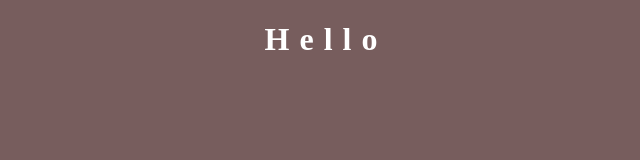
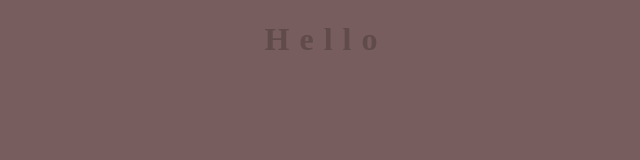
Before and after one commit to Piskovyk/Front-end-Basic, a plain HTML site: page FE-BasicL1/index.html in a window 1280 px wide. Shown: the whole page, without its empty margins (314-954 px from the left). Drawn offline with Linux system fonts and the light colour scheme.

Commit message:
add H1-collor

```diff
--- a/FE-BasicL1/index.html
+++ b/FE-BasicL1/index.html
@@ -10,7 +10,7 @@
 </head>
 
 <body>
-    <H1 style="color: white">Hello</H1>
+    <H1 style="color: rgb(96, 74, 74)">Hello</H1>
 </body>
 
 </html>
```
